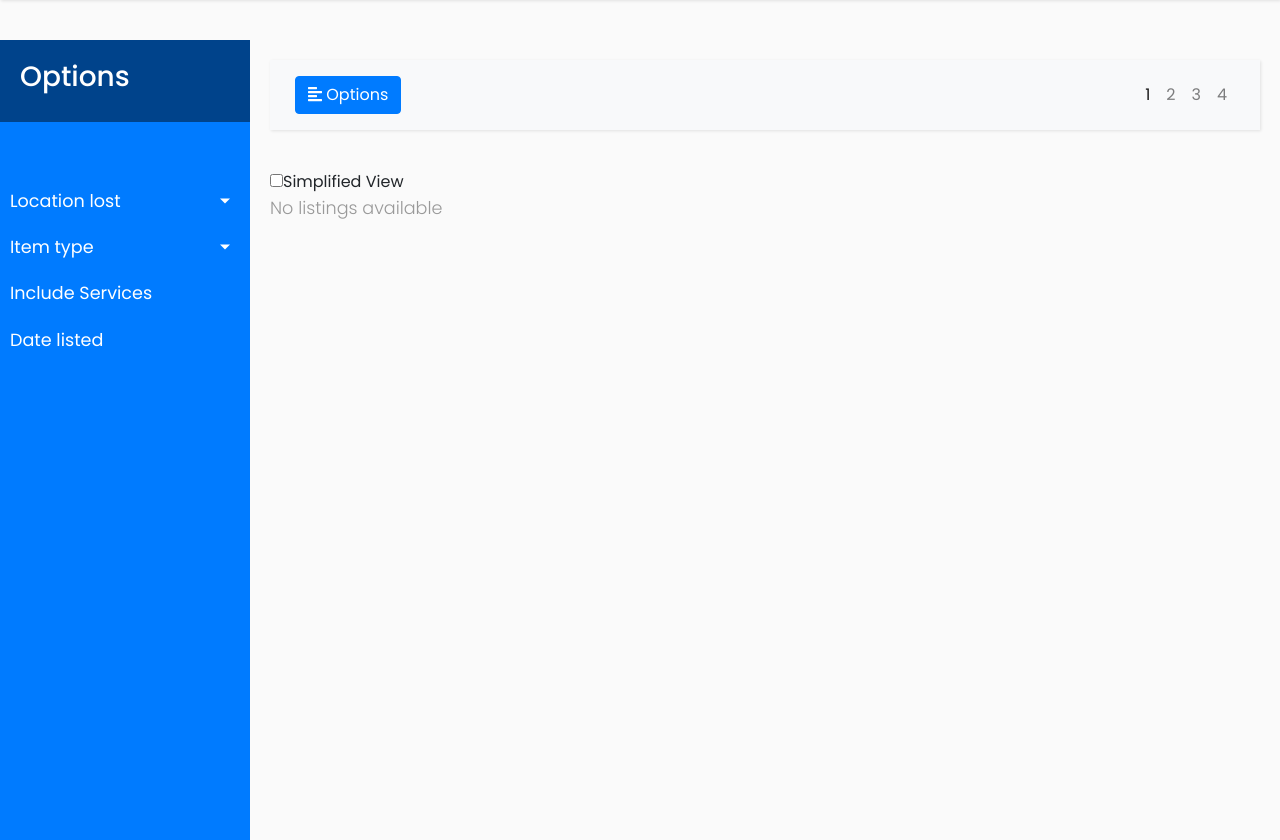
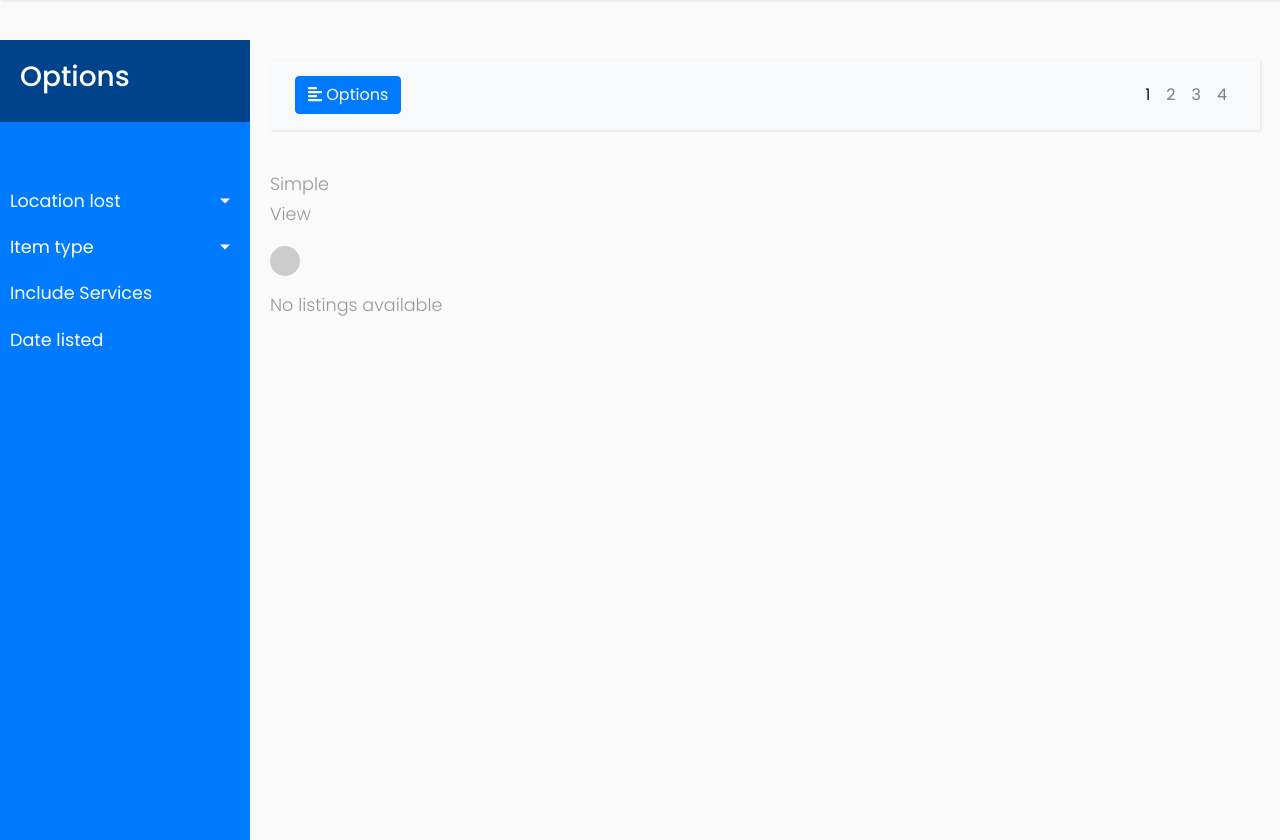
Before and after one commit to ian-kang/djangomarketplace, a Django app: page /s/ in a window 1280 px wide. Shown: the part 70-910 px from the top of the page. Run offline with Django 3.2, Linux system fonts and the light colour scheme; data that the repository does not hold is empty; some libraries are stand-ins or nearby versions.

Commit message:
Tabular view v3

```diff
--- a/static/css/itemlist.css
+++ b/static/css/itemlist.css
@@ -1,3 +1,13 @@
+/***************************************************************************************
+*  REFERENCES
+*  Title: How To - Toggle Switch
+*  Author: w3schools
+*  Date: Accessed 10/14/19
+*  Code version:
+*  URL: https://www.w3schools.com/howto/howto_css_switch.asp
+*  Software License: none found
+***************************************************************************************/
+
 @import "https://fonts.googleapis.com/css?family=Poppins:300,400,500,600,700";
 body {
     font-family: 'Poppins', sans-serif;
@@ -141,3 +151,89 @@ a.article:hover {
     min-height: 100vh;
     transition: all 0.3s;
 }
+
+/* ---------------------------------------------------
+    MODIFIER STYLE
+----------------------------------------------------- */
+
+#modifier-wrapper {
+
+}
+
+#simplify{
+    width: 9%;
+}
+
+#simple-text{
+    float: right;
+    bottom: 10px;
+}
+
+/* -----------------------------------------
+    SWITCH STYLE
+------------------------------------------- */
+
+ /* The switch - the box around the slider */
+.switch {
+  position: relative;
+  display: inline-block;
+  width: 30px;
+  height: 30px;
+  overflow: hidden;
+  padding-top: 2px;
+}
+
+/* Hide default HTML checkbox */
+.switch input {
+  opacity: 0;
+  width: 0;
+  height: 0;
+}
+
+/* The slider */
+.slider {
+  position: absolute;
+  cursor: pointer;
+  top: 0;
+  left: 0;
+  right: 0;
+  bottom: 0;
+  background-color: #ccc;
+  -webkit-transition: .4s;
+  transition: .4s;
+}
+/* Dot within the slider
+.slider:before {
+  position: absolute;
+  content: "";
+  height: 12px;
+  width: 12px;
+  left: 4px;
+  bottom: 4px;
+  background-color: white;
+  -webkit-transition: .4s;
+  transition: .4s;
+}
+*/
+input:checked + .slider {
+  background-color: #2196F3;
+}
+
+input:focus + .slider {
+  box-shadow: 0 0 1px #2196F3;
+}
+
+input:checked + .slider:before {
+  -webkit-transform: translateX(26px);
+  -ms-transform: translateX(26px);
+  transform: translateX(26px);
+}
+
+/* Rounded sliders */
+.slider.round {
+  border-radius: 50%;
+}
+
+.slider.round:before {
+  border-radius: 50%;
+}
--- a/templates/itemlist.html
+++ b/templates/itemlist.html
@@ -105,7 +105,21 @@
 			</nav>
 
 			<!-- New -->
-			<input type="checkbox" class="checkbox" value="Simplified View">Simplified View</input>
+
+            <div id="modifier-wrapper"> <!-- Things that modify the listing results go in here -->
+
+                <div id="simplify">
+                    <p id="simple-text">Simple View</p>
+                    <!-- Rounded switch -->
+                    <label class="switch" id="simple-view">
+                        <input type="checkbox" id='simple-check'>
+                        <span class="slider round"></span>
+                    </label>
+                </div>
+
+
+            </div>
+
 			{% if itemlist %}
 			<table class="table table-hover">
 				<tr><td>Image</td><td>Item</td><td>Description</td></tr>
@@ -113,7 +127,7 @@
 				<tr>
 					<td>
 						<img
-						style="width: 245px; height: 247px;"
+						style="width: 200px; height: 200px;"
  						src="{{item.images.url}}"/></td>
 					<td>{{item.title}}</td>
 					<td>{{item.description}}</td>
@@ -124,18 +138,6 @@
 				{% else %}
 					<p> No listings available</p>
 				{% endif %}
-
-			<!--<ul class="list-group">
-					{% if itemlist %}
-					{% for item in itemlist %}
-					<li class="list-group-item"> {{item.title}}</li>
-					{% endfor %}
-					{% else %}
-					<p> No listings available </p>
-					{% endif %}
-				</ul>
-				-->
-
         </div>
 
 
```
